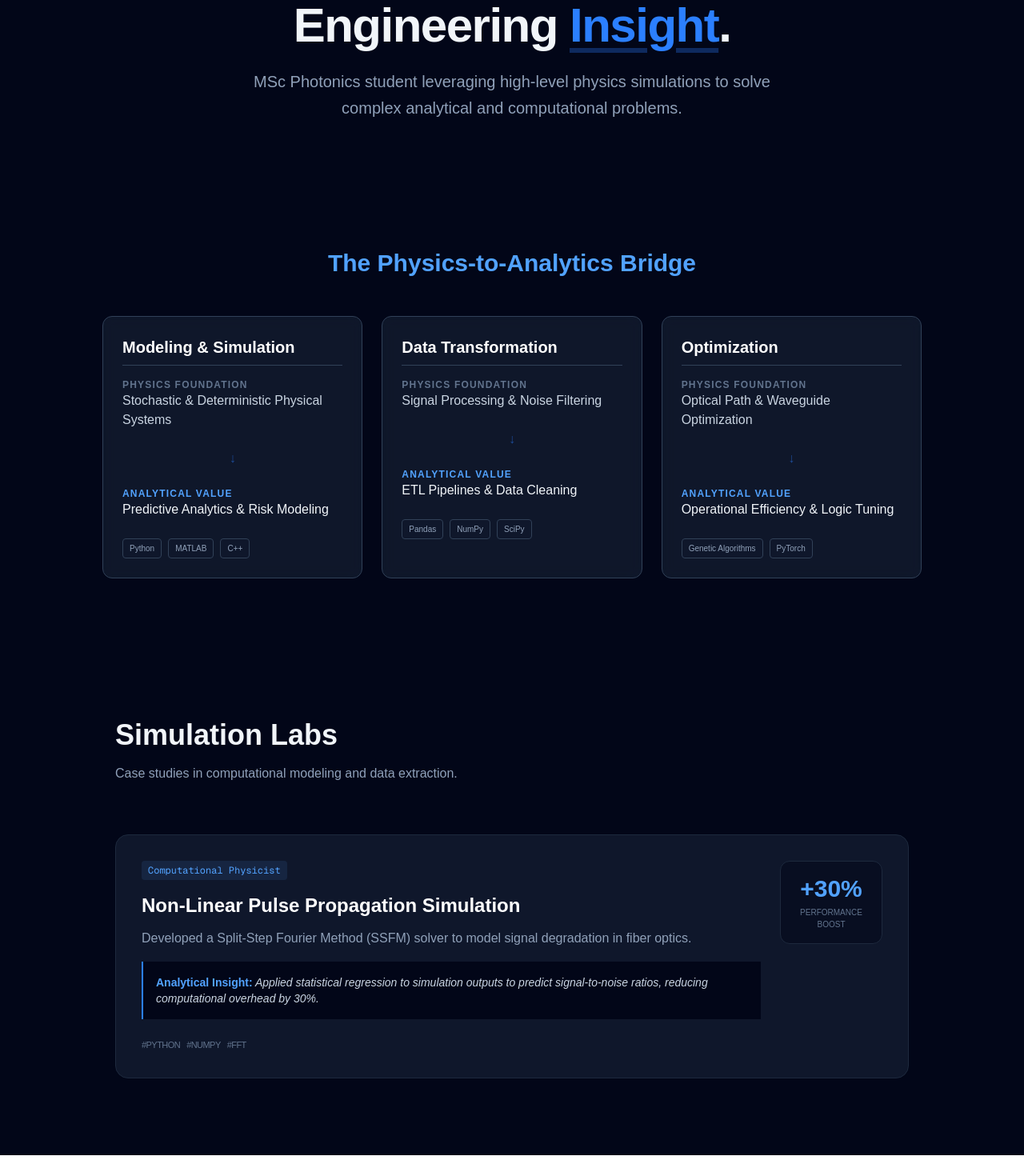
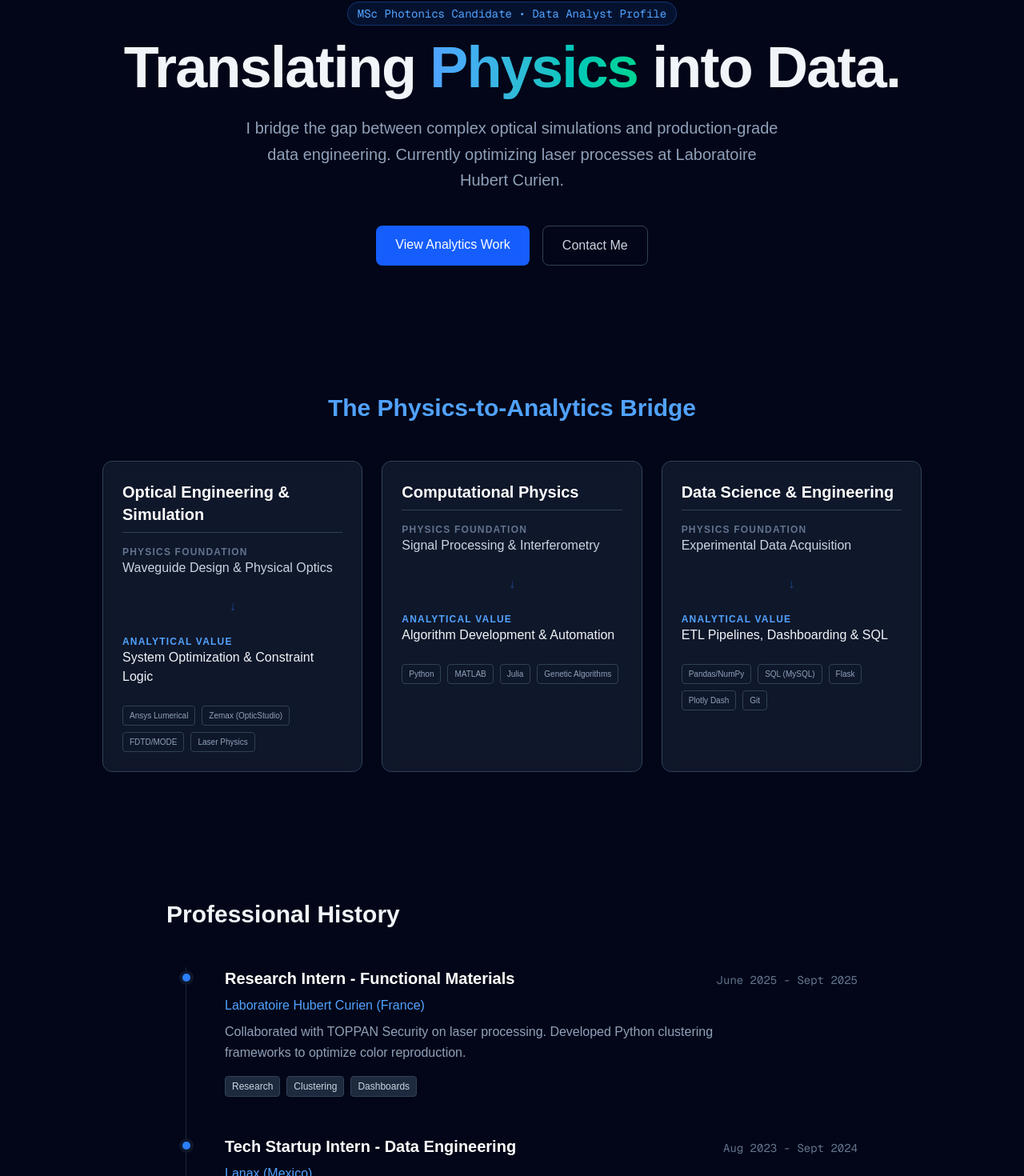
Before and after one commit to AdrianGarzaZ/portfolio, a Next.js app: page / in a window 1280 px wide. Shown: the part 126-1596 px from the top of the page at 80% size. Before the commit the page ends 1570 px from the top, so only its background shows below. Built offline with nearby package versions, Linux system fonts and the light colour scheme.

Commit message:
include CV content and professional timeline

```diff
--- a/app/page.tsx
+++ b/app/page.tsx
@@ -1,29 +1,49 @@
 import { projects } from '../src/data/projects';
+import SkillBridge from '../src/components/SkillBridge';
 import ProjectCard from '../src/components/ProjectCard';
-import SkillBridge from '../src/components/SkillBridge'
-
+import Experience from '../src/components/Experience';
 
 export default function Home() {
   return (
     <main className="min-h-screen bg-slate-950 text-slate-100 selection:bg-blue-500/30">
+
       {/* Hero Section */}
-      <section className="pt-32 pb-20 px-4 text-center">
-        <h1 className="text-6xl font-extrabold mb-6 tracking-tight">
-          Engineering <span className="text-blue-500 underline decoration-blue-500/30 underline-offset-8">Insight</span>.
+      <section className="pt-32 pb-20 px-4 text-center max-w-5xl mx-auto">
+        <div className="inline-block mb-4 px-3 py-1 border border-blue-500/30 rounded-full bg-blue-500/10 text-blue-400 text-sm font-mono">
+          MSc Photonics Candidate • Data Analyst Profile
+        </div>
+        <h1 className="text-5xl md:text-7xl font-extrabold mb-6 tracking-tight">
+          Translating <span className="text-transparent bg-clip-text bg-gradient-to-r from-blue-400 to-emerald-400">Physics</span> into <span className="text-slate-100">Data</span>.
         </h1>
         <p className="text-xl text-slate-400 max-w-2xl mx-auto leading-relaxed">
-          MSc Photonics student leveraging high-level physics simulations to solve
-          complex analytical and computational problems.
+          I bridge the gap between complex optical simulations and production-grade data engineering.
+          Currently optimizing laser processes at Laboratoire Hubert Curien.
         </p>
+
+        {/* Call to Action Buttons */}
+        <div className="mt-10 flex justify-center gap-4">
+          <a href="#projects" className="bg-blue-600 hover:bg-blue-500 text-white px-6 py-3 rounded-lg font-medium transition-colors">
+            View Analytics Work
+          </a>
+          <a href="mailto:adriangarza.int@gmail.com" className="border border-slate-700 hover:border-slate-500 text-slate-300 px-6 py-3 rounded-lg font-medium transition-colors">
+            Contact Me
+          </a>
+        </div>
       </section>
 
-      {/* The Bridge Component */}
+      {/* Skills Component */}
       <SkillBridge />
 
-      <section className="max-w-5xl mx-auto px-4 py-24">
+      {/* Experience Timeline */}
+      <Experience />
+
+      {/* Projects Section */}
+      <section id="projects" className="max-w-5xl mx-auto px-4 py-24 border-t border-slate-900">
         <div className="mb-16">
-          <h2 className="text-4xl font-bold mb-4">Simulation Labs</h2>
-          <p className="text-slate-400">Case studies in computational modeling and data extraction.</p>
+          <h2 className="text-4xl font-bold mb-4">Case Studies</h2>
+          <p className="text-slate-400 max-w-2xl">
+            Selected work demonstrating end-to-end capabilities: from physical theory to SQL pipelines and Python dashboards.
+          </p>
         </div>
 
         <div className="space-y-8">
@@ -32,6 +52,11 @@ export default function Home() {
           ))}
         </div>
       </section>
+
+      {/* Footer */}
+      <footer className="py-12 text-center text-slate-600 text-sm border-t border-slate-900">
+        <p>© 2026 Adrián Garza Zapata. Built with Next.js & Tailwind.</p>
+      </footer>
     </main>
   );
 }
--- /dev/null
+++ b/src/components/Experience.tsx
@@ -0,0 +1,68 @@
+'use client';
+import { motion } from 'framer-motion';
+
+const experiences = [
+  {
+    company: "Laboratoire Hubert Curien (France)",
+    role: "Research Intern - Functional Materials",
+    period: "June 2025 - Sept 2025",
+    description: "Collaborated with TOPPAN Security on laser processing. Developed Python clustering frameworks to optimize color reproduction.",
+    tags: ["Research", "Clustering", "Dashboards"]
+  },
+  {
+    company: "Lanax (Mexico)",
+    role: "Tech Startup Intern - Data Engineering",
+    period: "Aug 2023 - Sept 2024",
+    description: "Led data infrastructure development. Built MySQL databases and Flask APIs to feed climate data into machine learning models.",
+    tags: ["SQL", "ETL", "Flask API"]
+  },
+  {
+    company: "Tecnológico de Monterrey (Mexico)",
+    role: "Research Assistant - Photonics",
+    period: "Aug 2023 - Dec 2023",
+    description: "Simulated waveguide geometries for OCT applications. Automated phase-matching analysis using MATLAB scripts.",
+    tags: ["Lumerical", "Simulation", "Automation"]
+  }
+];
+
+export default function Experience() {
+  return (
+    <section className="py-20 px-4 max-w-4xl mx-auto">
+      <h2 className="text-3xl font-bold mb-12 text-slate-100">Professional History</h2>
+
+      <div className="relative border-l border-slate-800 ml-3 md:ml-6 space-y-12">
+        {experiences.map((exp, index) => (
+          <motion.div
+            key={index}
+            initial={{ opacity: 0, x: -20 }}
+            whileInView={{ opacity: 1, x: 0 }}
+            viewport={{ once: true }}
+            transition={{ delay: index * 0.1 }}
+            className="relative pl-8 md:pl-12"
+          >
+            {/* Timeline Dot */}
+            <span className="absolute -left-[5px] top-2 h-2.5 w-2.5 rounded-full bg-blue-500 ring-4 ring-slate-900" />
+
+            <div className="flex flex-col sm:flex-row sm:items-baseline sm:justify-between mb-2">
+              <h3 className="text-xl font-semibold text-white">{exp.role}</h3>
+              <span className="text-sm font-mono text-slate-500">{exp.period}</span>
+            </div>
+
+            <p className="text-blue-400 font-medium mb-2">{exp.company}</p>
+            <p className="text-slate-400 mb-4 leading-relaxed max-w-2xl">
+              {exp.description}
+            </p>
+
+            <div className="flex flex-wrap gap-2">
+              {exp.tags.map(tag => (
+                <span key={tag} className="text-xs bg-slate-800 text-slate-300 px-2 py-1 rounded border border-slate-700">
+                  {tag}
+                </span>
+              ))}
+            </div>
+          </motion.div>
+        ))}
+      </div>
+    </section>
+  );
+}
--- a/src/data/projects.ts
+++ b/src/data/projects.ts
@@ -2,21 +2,39 @@ export interface Project {
   title: string;
   role: string;
   description: string;
-  analyticalInsight: string; // The "Analyst" hook
+  analyticalInsight: string;
   tech: string[];
-  metric: { label: string; value: string }; // e.g., "Accuracy: 98%"
+  metric: { label: string; value: string };
   slug: string;
+  repoUrl?: string; // Placeholder for future links
 }
 
 export const projects: Project[] = [
   {
-    title: "Non-Linear Pulse Propagation Simulation",
-    role: "Computational Physicist",
-    description: "Developed a Split-Step Fourier Method (SSFM) solver to model signal degradation in fiber optics.",
-    analyticalInsight: "Applied statistical regression to simulation outputs to predict signal-to-noise ratios, reducing computational overhead by 30%.",
-    tech: ["Python", "NumPy", "FFT"],
-    metric: { label: "Performance Boost", value: "+30%" },
-    slug: "pulse-propagation"
+    title: "Metasurface Color Reproduction Framework",
+    role: "Research Intern (Lab Hubert Curien)",
+    description: "Developed a clustering framework to optimize laser printing parameters for TOPPAN Security, translating complex physical color interactions into reproducible data points.",
+    analyticalInsight: "Implemented Hierarchical Clustering with a custom distance metric, utilizing vectorization to reduce computational cost.",
+    tech: ["Python", "Scikit-Learn", "Plotly Dash", "Parallel Computing"],
+    metric: { label: "Hull Vol. Increase", value: "+20%" },
+    slug: "metasurface-clustering"
   },
-  // Add more projects here
+  {
+    title: "Climate Data Infrastructure & ETL",
+    role: "Data Engineer Intern (Lanax)",
+    description: "Built the data backbone for a climate analytics startup. Scraped, cleaned, and stored historical climate data for ML model consumption.",
+    analyticalInsight: "Designed end-to-end ETL pipelines and a Flask API to serve clean data to AI models, handling thousands of records via MySQL.",
+    tech: ["MySQL", "Flask", "Web Scraping", "ETL Pipelines"],
+    metric: { label: "Science Fair", value: "3rd Place" }, // "Mapping the future of smart farming"
+    slug: "climate-etl"
+  },
+  {
+    title: "Photon Pair Source Optimization",
+    role: "Research Assistant (Tec de Monterrey)",
+    description: "Designed photon-pair sources for Optical Coherence Tomography (OCT) based on Spontaneous Four-Wave Mixing (SFWM).",
+    analyticalInsight: "Automated dispersion and phase-matching analysis to maximize bandwidth, treating optical mode solving as a multi-variable optimization problem.",
+    tech: ["Lumerical FDTD", "MATLAB", "Nonlinear Optics"],
+    metric: { label: "Outcome", value: "High Res" },
+    slug: "photon-pair-source"
+  }
 ];
--- a/src/data/skills.ts
+++ b/src/data/skills.ts
@@ -7,21 +7,21 @@ export interface Skill {
 
 export const skills: Skill[] = [
   {
-    category: "Modeling & Simulation",
-    physicsContext: "Stochastic & Deterministic Physical Systems",
-    analystContext: "Predictive Analytics & Risk Modeling",
-    tools: ["Python", "MATLAB", "C++"]
+    category: "Optical Engineering & Simulation",
+    physicsContext: "Waveguide Design & Physical Optics",
+    analystContext: "System Optimization & Constraint Logic",
+    tools: ["Ansys Lumerical", "Zemax (OpticStudio)", "FDTD/MODE", "Laser Physics"]
   },
   {
-    category: "Data Transformation",
-    physicsContext: "Signal Processing & Noise Filtering",
-    analystContext: "ETL Pipelines & Data Cleaning",
-    tools: ["Pandas", "NumPy", "SciPy"]
+    category: "Computational Physics",
+    physicsContext: "Signal Processing & Interferometry",
+    analystContext: "Algorithm Development & Automation",
+    tools: ["Python", "MATLAB", "Julia", "Genetic Algorithms"]
   },
   {
-    category: "Optimization",
-    physicsContext: "Optical Path & Waveguide Optimization",
-    analystContext: "Operational Efficiency & Logic Tuning",
-    tools: ["Genetic Algorithms", "PyTorch"]
+    category: "Data Science & Engineering",
+    physicsContext: "Experimental Data Acquisition",
+    analystContext: "ETL Pipelines, Dashboarding & SQL",
+    tools: ["Pandas/NumPy", "SQL (MySQL)", "Flask", "Plotly Dash", "Git"]
   }
 ];
```
